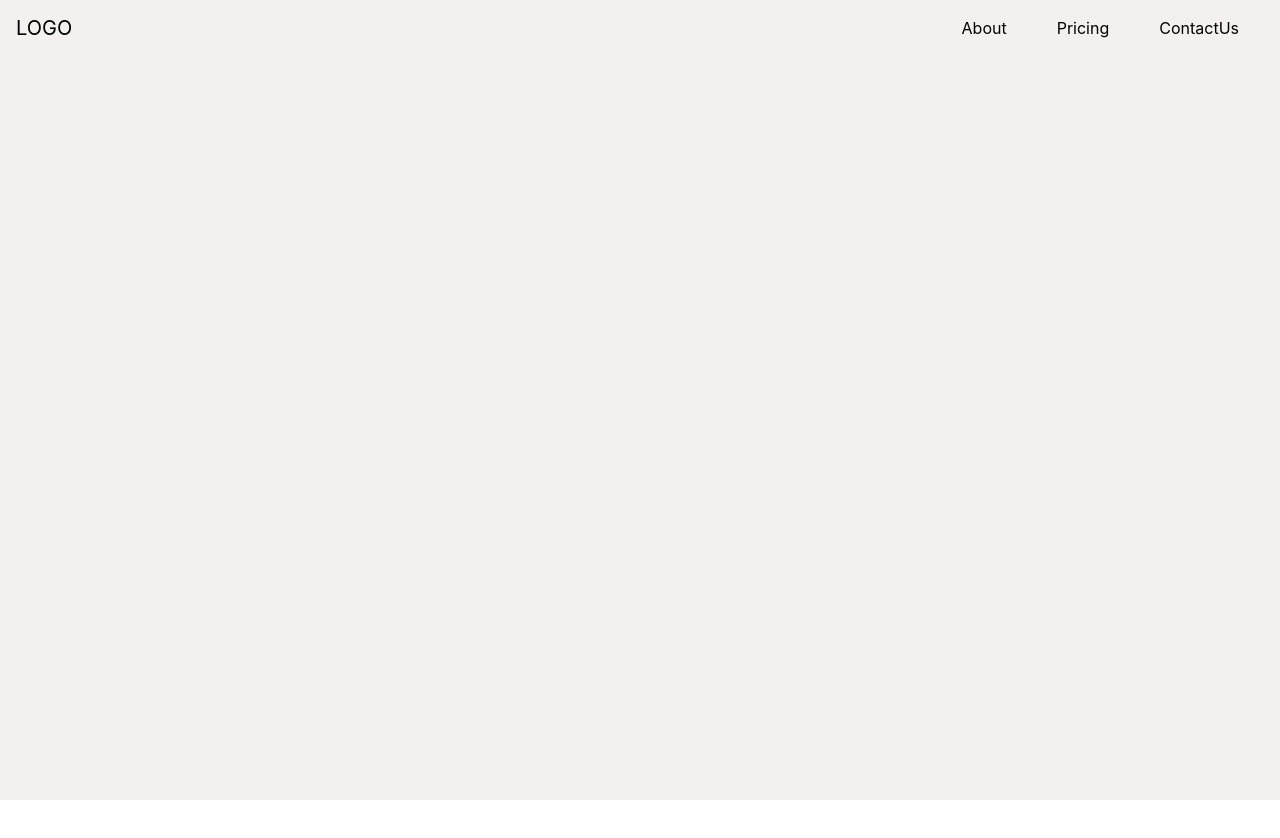
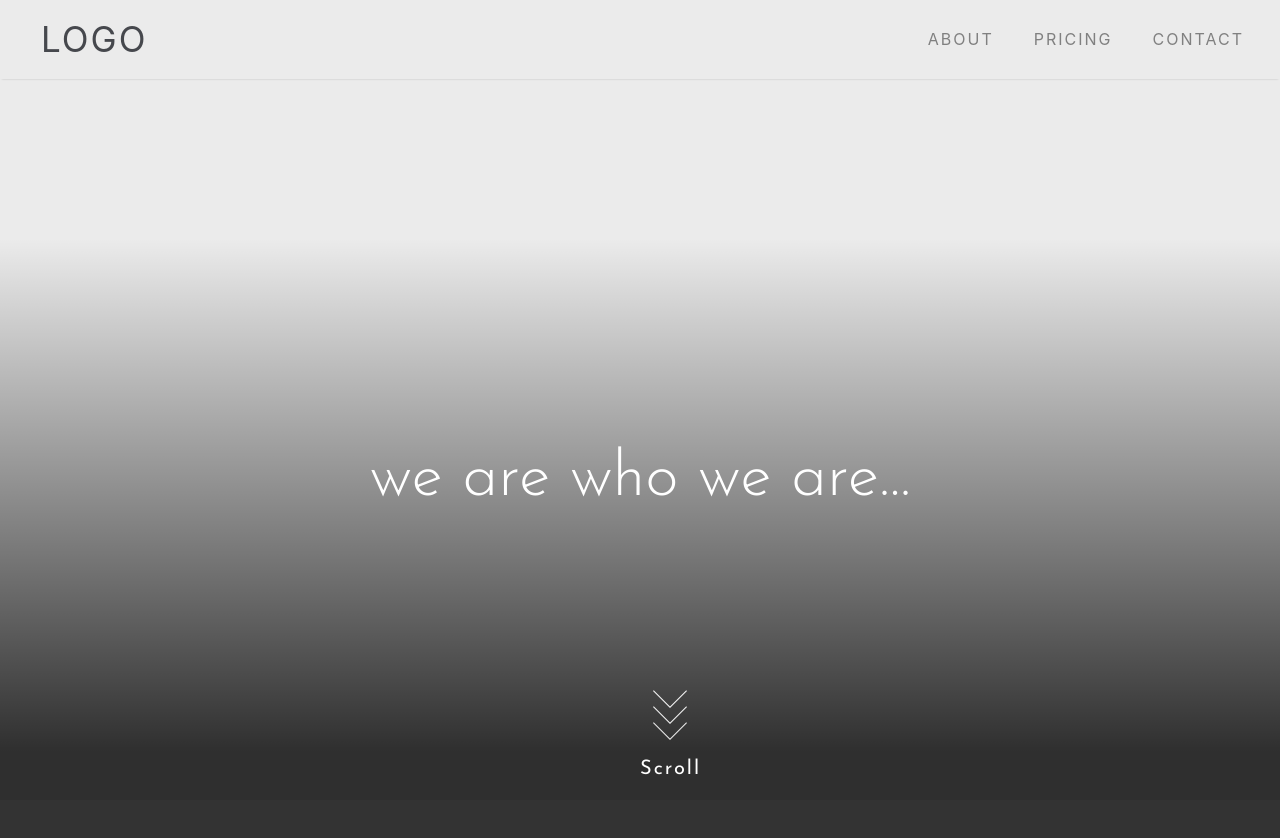
Before and after one commit to PoojaBahuguni/EXXOR, an Angular app in the folder sympsite/: page / in a window 1280 px wide. Shown: the top 838 px of the page. Before the commit the page ends 800 px from the top, so only its background shows below. Built offline with nearby package versions, Linux system fonts and the light colour scheme.

Commit message:
second commit

```diff
--- a/sympsite/src/app/app.component.css
+++ b/sympsite/src/app/app.component.css
@@ -1,5 +1,5 @@
 .bg{
-    background-color:rgb(245 , 240, 240);
+    background-color:#ebebeb;
     height: 100vh;
     color: black;
 
--- a/sympsite/src/app/body/body.component.css
+++ b/sympsite/src/app/body/body.component.css
@@ -0,0 +1,109 @@
+@import url(https://fonts.googleapis.com/css?family=Josefin+Sans:300,400);
+
+section {
+    position: relative;
+    width: 100%;
+    height: 100%;
+  }
+  section::after {
+    position: absolute;
+    bottom: 0;
+    left: 0;
+    content: '';
+    width: 100%;
+    height: 80%;
+    background: -webkit-linear-gradient(top,rgba(0,0,0,0) 0,rgba(0,0,0,.8) 80%,rgba(0,0,0,.8) 100%);
+    background: linear-gradient(to bottom,rgba(0,0,0,0) 0,rgba(0,0,0,.8) 80%,rgba(0,0,0,.8) 100%);
+  }
+  section h1 {
+    position: absolute;
+    top: 50%;
+    left: 50%;
+    z-index: 2;
+    -webkit-transform: translate(-50%, -50%);
+    transform: translate(-50%, -50%);
+    color: #fff;
+    font : normal 300 64px/1 'Josefin Sans', sans-serif;
+    text-align: center;
+    white-space: nowrap;
+  }
+
+h2{
+    padding-top: 50px;
+    color: #46484d;
+    letter-spacing: 2px;
+}
+
+.demo a {
+    position: absolute;
+    bottom: 50px;
+    left: 50%;
+    z-index: 2;
+    display: inline-block;
+    -webkit-transform: translate(0, -50%);
+    transform: translate(0, -50%);
+    color: #fff;
+    font : normal 400 20px/1 'Josefin Sans', sans-serif;
+    letter-spacing: .1em;
+    text-decoration: none;
+    transition: opacity .3s;
+  }
+  .demo a:hover {
+    opacity: .5;
+  }
+
+#section07 a {
+    padding-top: 80px;
+  }
+  #section07 a span {
+    position: absolute;
+    top: 0;
+    left: 50%;
+    width: 24px;
+    height: 24px;
+    margin-left: -12px;
+    border-left: 1px solid #fff;
+    border-bottom: 1px solid #fff;
+    -webkit-transform: rotate(-45deg);
+    transform: rotate(-45deg);
+    -webkit-animation: sdb07 2s infinite;
+    animation: sdb07 2s infinite;
+    opacity: 0;
+    box-sizing: border-box;
+  }
+  #section07 a span:nth-of-type(1) {
+    -webkit-animation-delay: 0s;
+    animation-delay: 0s;
+  }
+  #section07 a span:nth-of-type(2) {
+    top: 16px;
+    -webkit-animation-delay: .15s;
+    animation-delay: .15s;
+  }
+  #section07 a span:nth-of-type(3) {
+    top: 32px;
+    -webkit-animation-delay: .3s;
+    animation-delay: .3s;
+  }
+  @-webkit-keyframes sdb07 {
+    0% {
+      opacity: 0;
+    }
+    50% {
+      opacity: 1;
+    }
+    100% {
+      opacity: 0;
+    }
+  }
+  @keyframes sdb07 {
+    0% {
+      opacity: 0;
+    }
+    50% {
+      opacity: 1;
+    }
+    100% {
+      opacity: 0;
+    }
+  }
--- a/sympsite/src/app/body/body.component.html
+++ b/sympsite/src/app/body/body.component.html
@@ -1,4 +1,4 @@
-
-
-        <br>
-        <br>
+<section id="section07" class="demo">
+                <h1>we are who we are...</h1>
+                <a href="#section08"><span></span><span></span><span></span>Scroll</a>
+</section>
--- a/sympsite/src/app/header/header.component.css
+++ b/sympsite/src/app/header/header.component.css
@@ -1,13 +1,45 @@
 .navbar-default {
-    background-color: rgb(245, 240, 240);
+    background-color: #ebebeb;
     border-color: #E7E7E7;
+    box-shadow: 0 2px 2px -2px rgba(0,0,0,.2);
 }
 .navbar-default .navbar-brand {
-    color:black;
+    color: #46484d;
+    font-size: 35px;
+    padding-left: 25px !important;
+    letter-spacing: 2px;
 }
 
 .navbar-default .navbar-nav >  a {
+    color: grey;
+    padding-right: 20px !important;
+    padding-left: 20px !important;
+    position: relative;
+    letter-spacing: 2px;
+}
+
+.navbar-default .navbar-nav >  a,
+.navbar-default .navbar-nav >  a:after,
+.navbar-default .navbar-nav >  a:before{
+    transition: all .5s;
+}
+.navbar-default .navbar-nav > a:hover {
     color: black;
-    padding-right: 25px !important;
-    padding-left: 25px !important;
+  }
+
+.navbar-default .navbar-nav > a:after{
+    position: absolute;
+  bottom: 0;
+  left: 0;
+  right: 0;
+  margin: auto;
+  width: 0%;
+  content: '.';
+  color: transparent;
+  background: #aaa;
+  height: 1px;
 }
+
+.navbar-default .navbar-nav > a:hover:after{
+    width: 60%;
+}
--- a/sympsite/src/app/header/header.component.html
+++ b/sympsite/src/app/header/header.component.html
@@ -7,9 +7,9 @@
             </button>
             <div class="collapse navbar-collapse" id="navbarNavAltMarkup">
               <div class="navbar-nav ml-auto">
-                <a class="nav-item nav-link active" href="#">About <span class="sr-only">(current)</span></a>
-                <a class="nav-item nav-link" href="#">Pricing</a>
-                <a class="nav-item nav-link" href="#">ContactUs</a>
+                <a class="nav-item nav-link" href="#">ABOUT</a>
+                <a class="nav-item nav-link" href="#">PRICING</a>
+                <a class="nav-item nav-link" href="#">CONTACT</a>
 
               </div>
             </div>
```
Also changed, not shown: sympsite/src/assets/Screenshot from 2019-10-28 18-05-40.png (added).
